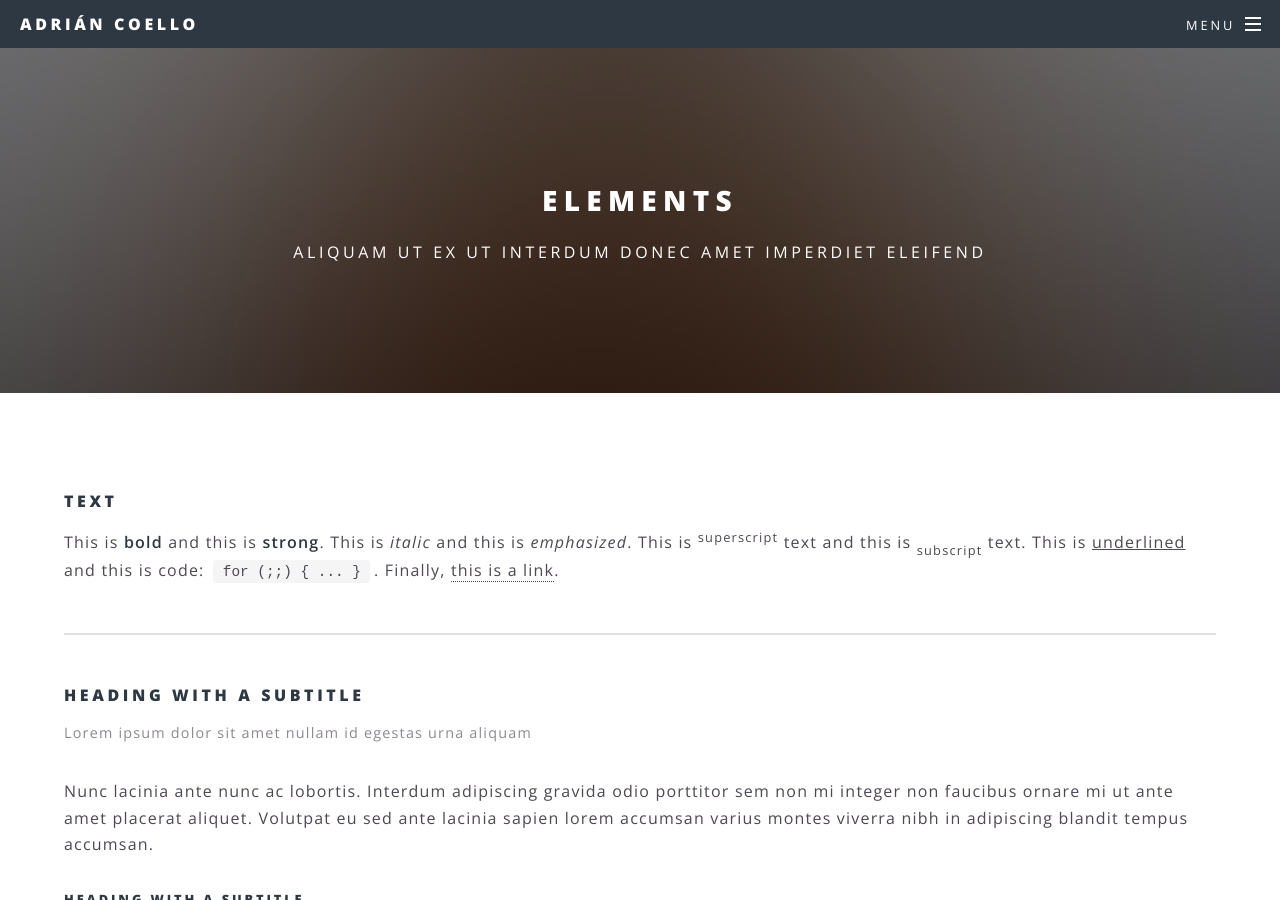
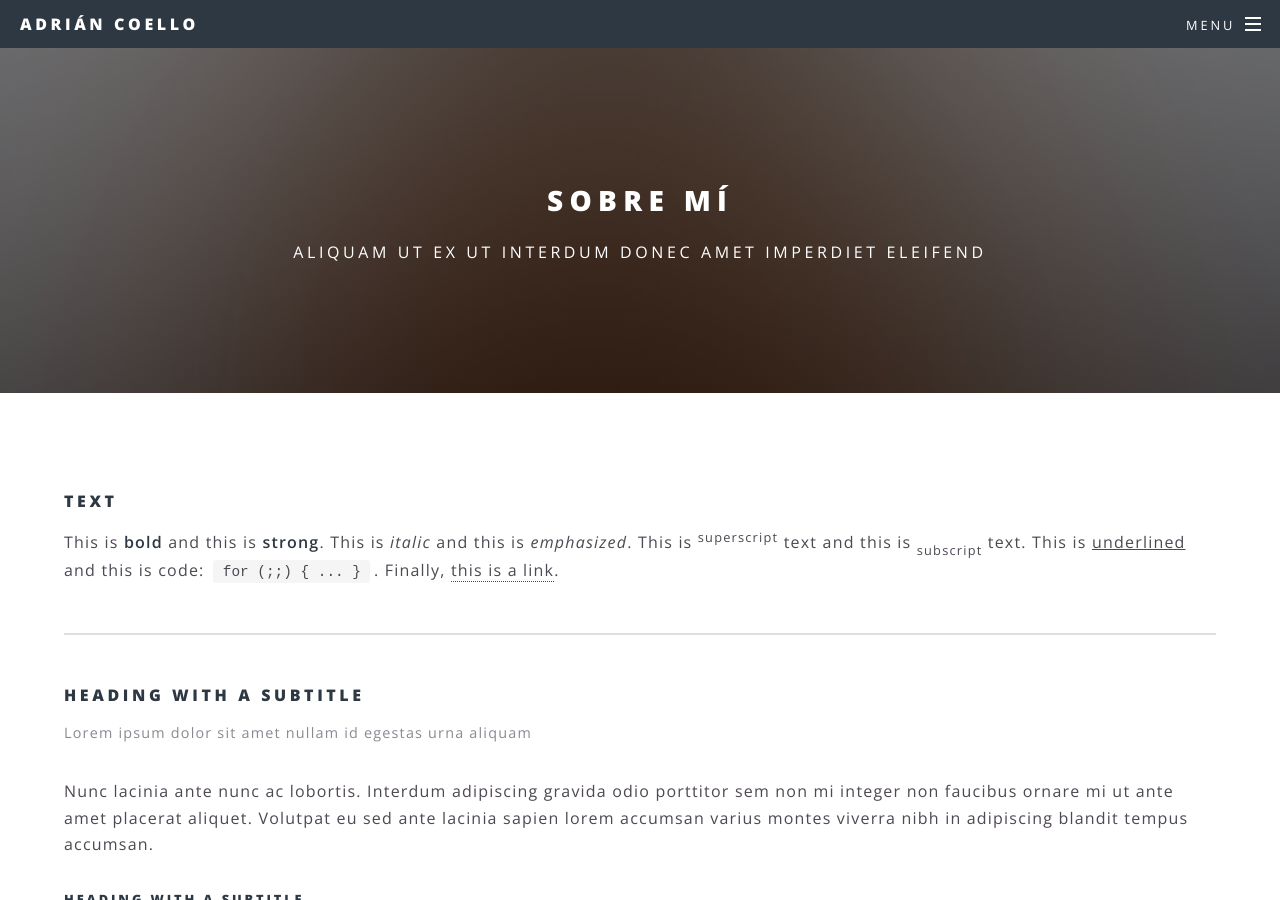
Before and after one commit to Vico2001/hix2, a Jekyll site: the page built from elements.html, in a window 1280 px wide and 900 px high. Built offline with Jekyll 4.4.1, drawn with Linux system fonts in a browser that asks for light colours.

Commit message:
Update elements.html

```diff
--- a/elements.html
+++ b/elements.html
@@ -1,6 +1,6 @@
 ---
 layout: page
-title: Elements
+title: Sobre mí
 ---
 			<section>
 				<h4>Text</h4>
```
